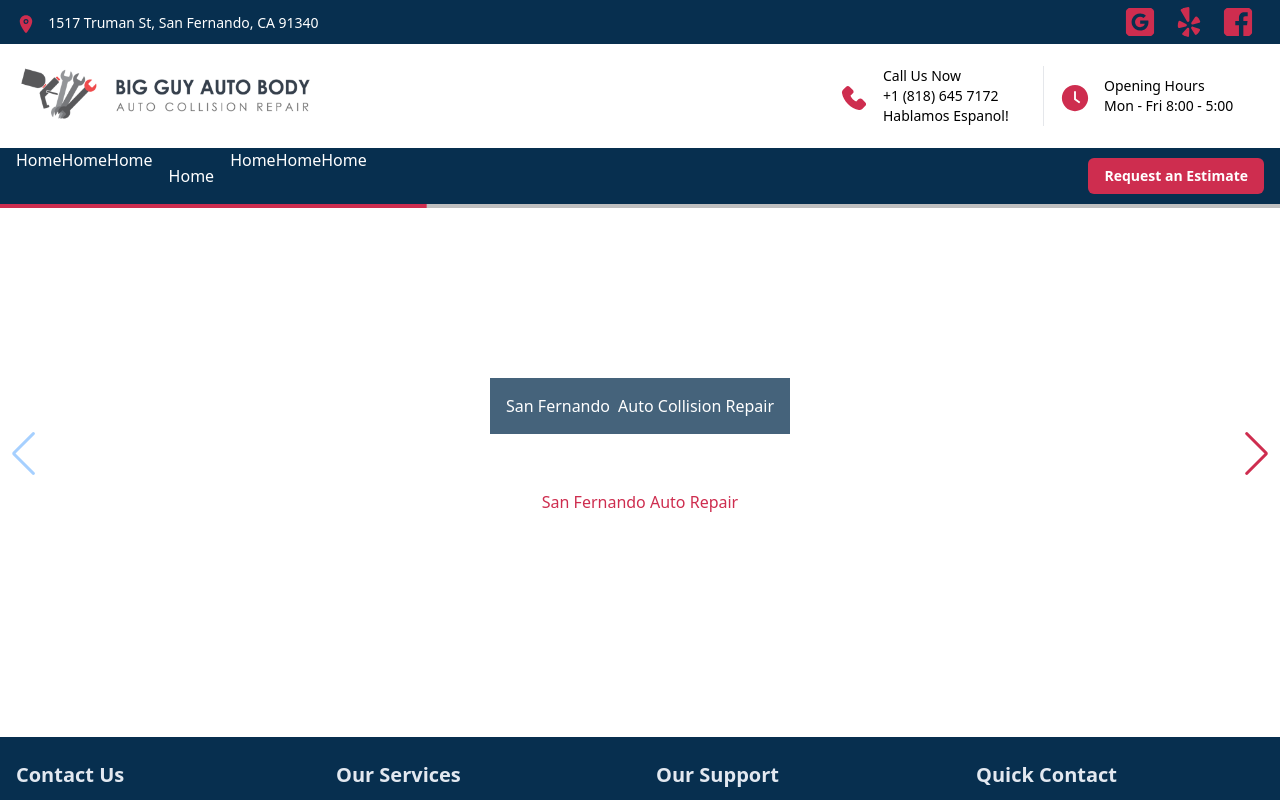
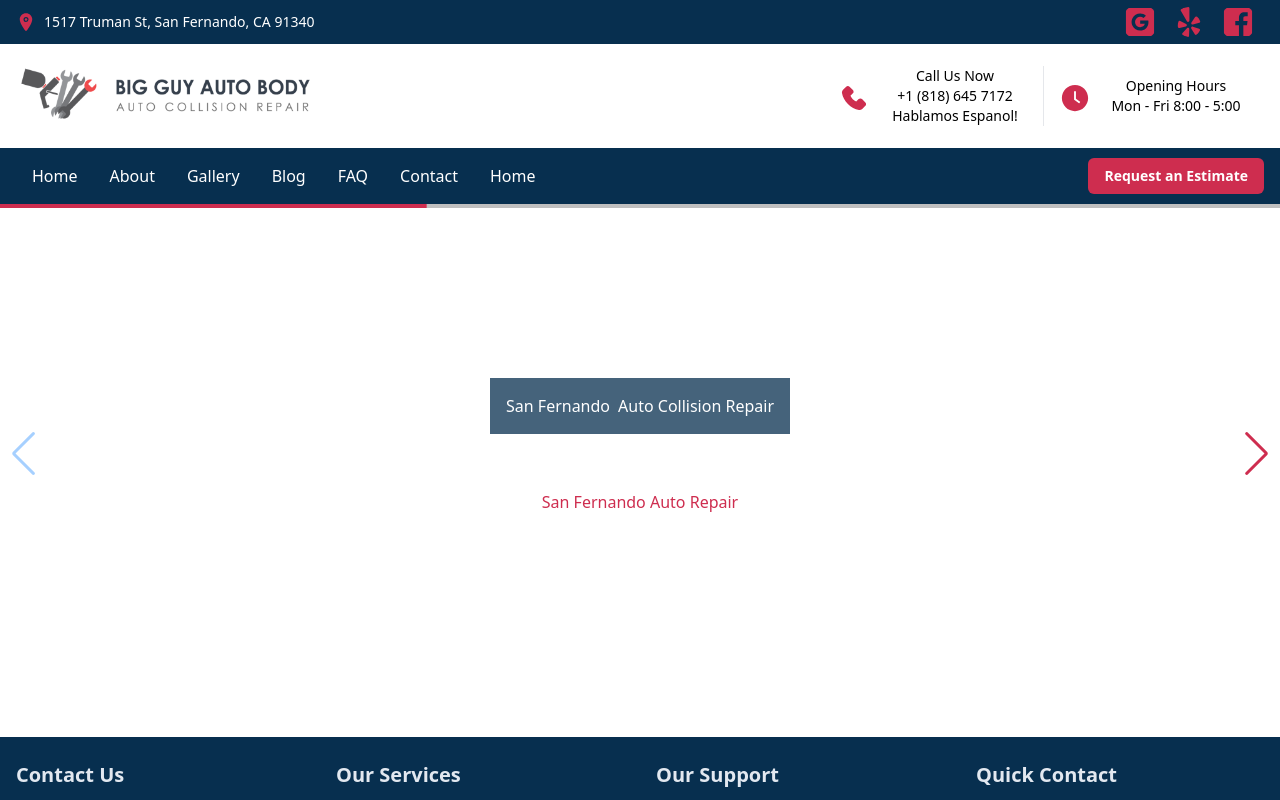
Before and after one commit to SinfulHymn/Big-Guy-Auto, a Next.js app: page / in a window 1280 px wide. Shown: the top 800 px of the page. Built offline with nearby package versions, Linux system fonts and the light colour scheme; what tailwind-fluid-typography would draw is missing.

Commit message:
fixed deployment

```diff
--- a/components/Header/AddressHeader.tsx
+++ b/components/Header/AddressHeader.tsx
@@ -12,11 +12,11 @@ const AddressHeader = () => {
 
 
                     <div className="flex flex-1 justify-start items-center">
-                        <Link href="" className="py-2 flex justify-center items-center">
-                            <a >
-                            <IoLocation className="inline-block mr-2 text-main-red text-3xl sm:text-xl flex-initial " /> <span className="hover:text-main-red text-xs sm:text-sm">
-                                1517 Truman St, San Fernando, CA 91340
-                            </span>
+                        <Link href="">
+                            <a className="py-2 flex justify-center items-center">
+                                <IoLocation className="inline-block mr-2 text-main-red text-3xl sm:text-xl " /> <p className="hover:text-main-red text-xs sm:text-sm inline">
+                                    1517 Truman St, San Fernando, CA 91340
+                                </p>
                             </a>
                         </Link>
 
@@ -30,12 +30,12 @@ const AddressHeader = () => {
                         </Link>
                         <Link href="">
                             <a >
-                            <FaYelp className="inline-block mx-2 text-main-red text-3xl flex-initial rounded-3xl" />
+                                <FaYelp className="inline-block mx-2 text-main-red text-3xl flex-initial rounded-3xl" />
                             </a>
                         </Link>
                         <Link href="">
                             <a>
-                            <AiFillFacebook className="inline-block mx-2 text-main-red text-4xl flex-initial rounded-3xl" />
+                                <AiFillFacebook className="inline-block mx-2 text-main-red text-4xl flex-initial rounded-3xl" />
                             </a>
                         </Link>
 
--- a/components/Header/Nav.tsx
+++ b/components/Header/Nav.tsx
@@ -30,28 +30,56 @@ const BottomHeader = () => {
                     {/* end hamburger menu */}
 
                     {/* nav link container */}
-                    <nav className={"w-full md:w-auto md:block z-50 " + (isOpen  ? 'block' : 'hidden')}>
+                    <nav className={"w-full md:w-auto md:block z-50 " + (isOpen ? 'block' : 'hidden')}>
                         <ul className='flex flex-col transition-colors mt-4 pb-4z text-main-background md:flex-row  md:pb-0 md:mt-0'>
                             <li>
-                                <Link className=' border-b block  p-3 sm:p-4 hover:bg-main-red  transition-colors md:border-0' href='/'><a>Home</a></Link>
+                                <Link href='/'>
+                                    <a className='border-b block  p-3  sm:p-4 hover:bg-main-red transition-colors md:border-0'>
+                                        Home
+                                    </a>
+                                </Link>
                             </li>
                             <li>
-                                <Link className='border-b block   p-3  sm:p-4 hover:bg-main-red  transition-colors md:border-0' href='/'><a>Home</a></Link>
+                                <Link href='/'>
+                                    <a className='border-b block  p-3  sm:p-4 hover:bg-main-red transition-colors md:border-0'>
+                                        About
+                                    </a>
+                                </Link>
                             </li>
                             <li>
-                                <Link  className='border-b block  p-3 sm:p-4 hover:bg-main-red transition-colors md:border-0' href='/'><a>Home</a></Link>
+                                <Link href='/'>
+                                    <a className='border-b block  p-3  sm:p-4 hover:bg-main-red transition-colors md:border-0'>
+                                        Gallery
+                                    </a>
+                                </Link>
                             </li>
                             <li>
-                                <Link  href='/'><a className='border-b block  p-3  sm:p-4 hover:bg-main-red transition-colors md:border-0'>Home</a></Link>
+                                <Link href='/'>
+                                    <a className='border-b block  p-3  sm:p-4 hover:bg-main-red transition-colors md:border-0'>
+                                        Blog
+                                    </a>
+                                </Link>
                             </li>
                             <li>
-                                <Link className='border-b block  p-3 sm:p-4 hover:bg-main-red transition-colors md:border-0' href='/'><a>Home</a></Link>
+                                <Link href='/'>
+                                    <a className='border-b block  p-3  sm:p-4 hover:bg-main-red transition-colors md:border-0'>
+                                        FAQ
+                                    </a>
+                                </Link>
                             </li>
                             <li>
-                                <Link className='border-b block p-3 sm:p-4 hover:bg-main-red transition-colors md:border-0' href='/'><a>Home</a></Link>
+                                <Link href='/'>
+                                    <a className='border-b block  p-3  sm:p-4 hover:bg-main-red transition-colors md:border-0'>
+                                        Contact
+                                    </a>
+                                </Link>
                             </li>
                             <li>
-                                <Link className=' border-b block p-3 sm:p-4 hover:bg-main-red transition-colors md:border-0' href='/'><a>Home</a></Link>
+                                <Link href='/'>
+                                    <a className='border-b block  p-3  sm:p-4 hover:bg-main-red transition-colors md:border-0'>
+                                        Home
+                                    </a>
+                                </Link>
                             </li>
                         </ul>
                     </nav>
--- a/components/Header/TopHeader.tsx
+++ b/components/Header/TopHeader.tsx
@@ -38,7 +38,7 @@ const TopHeader = () => {
                         <AiFillPhone className='rotate-90 text-main-red text-3xl'/>
                         </div>
 
-                        <div className='flex flex-col ml-1.5 w-36 text-xs font- sm:text-sm '>
+                        <div className='flex flex-col ml-1.5 w-36 text-xs sm:text-sm items-center'>
                             <p>Call Us Now</p>
                             <p>+1 (818) 645 7172</p>
                             <p>Hablamos Espanol!</p>
@@ -52,7 +52,7 @@ const TopHeader = () => {
                         <AiFillClockCircle className='text-main-red text-3xl'/>
 
                         </div>
-                        <div className='flex flex-col ml-1.5 w-36 text-xs sm:text-sm'>
+                        <div className='flex flex-col ml-1.5 w-36 text-xs sm:text-sm items-center'>
                             <p>Opening Hours</p>
                             <p>Mon - Fri 8:00 - 5:00</p>
                         </div>
```
